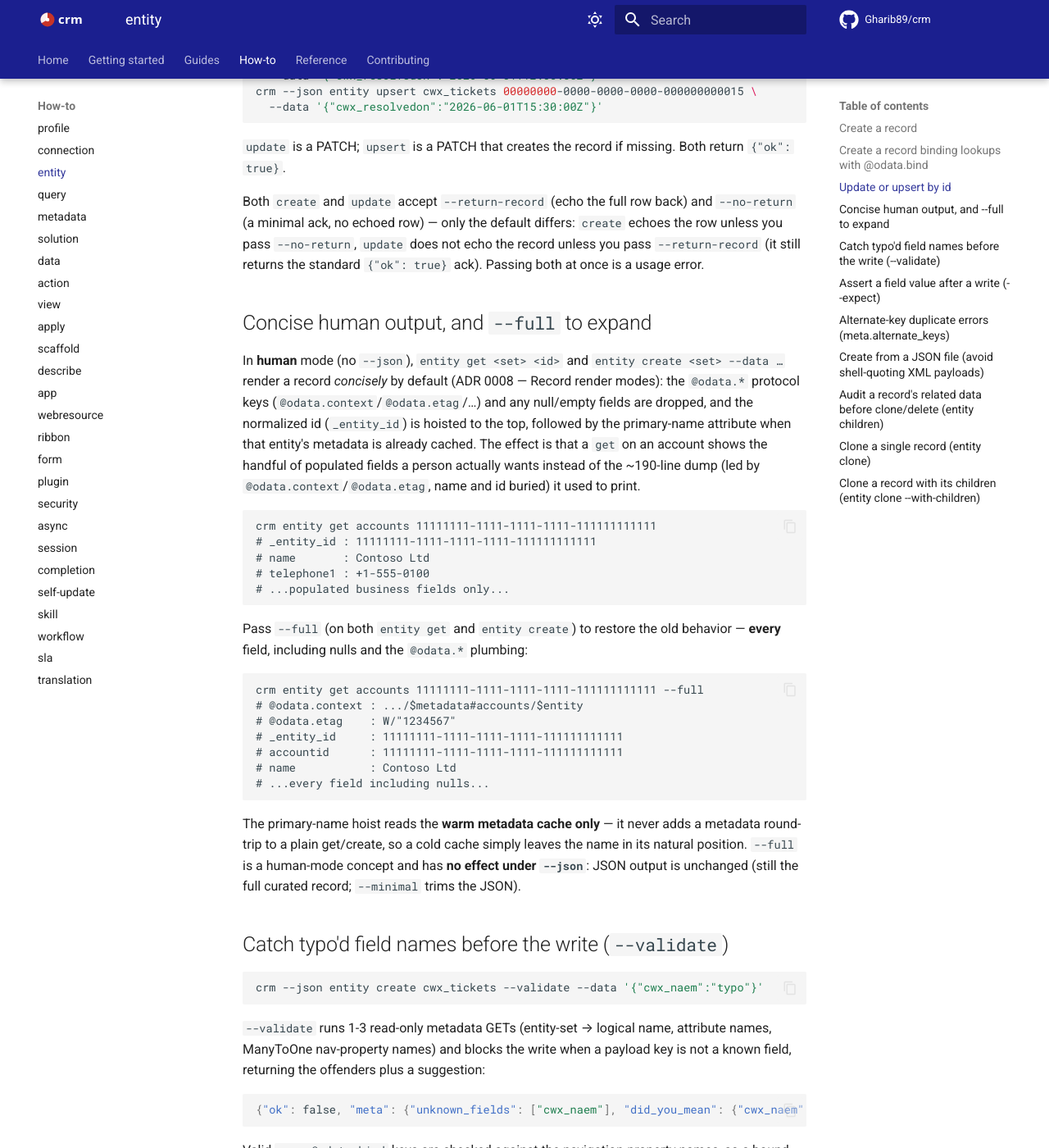
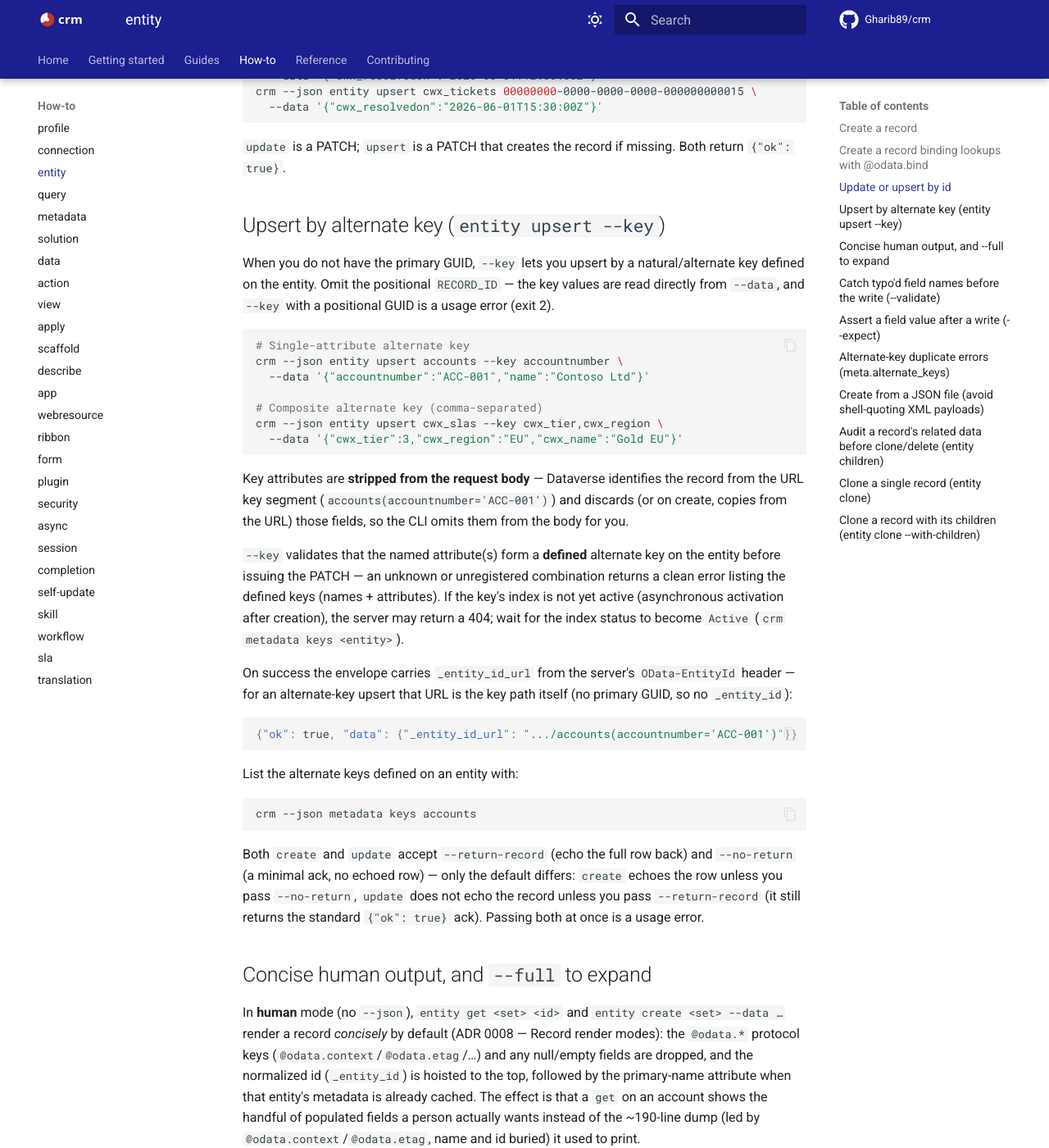
Before and after one commit to Gharib89/crm, an MkDocs documentation site: the page built from docs/how-to/entity.md, in a window 1280 px wide and 1400 px high, scrolled down 1157 px. Shown: the whole window at 82% size. Built offline with MkDocs 1.6.1 and Material for MkDocs 9.7.7, drawn with Linux system fonts in a browser that asks for light colours; comment, search, counter and statistics services are not loaded.

Commit message:
docs: document upsert by alternate key (--key)
README, how-to (entity/data), and the records skill reference for the new
`entity upsert --key` and `data import --mode upsert --key` paths: body-stripping,
pre-flight key validation, composite-key ordering, index-activation timing, and
the _entity_id_url success envelope.

````diff
--- a/docs/how-to/entity.md
+++ b/docs/how-to/entity.md
@@ -33,6 +33,49 @@ crm --json entity upsert cwx_tickets 00000000-0000-0000-0000-000000000015 \
   --data '{"cwx_resolvedon":"2026-06-01T15:30:00Z"}'
 ```
 `update` is a PATCH; `upsert` is a PATCH that creates the record if missing. Both return `{"ok": true}`.
+
+## Upsert by alternate key (`entity upsert --key`)
+
+When you do not have the primary GUID, `--key` lets you upsert by a
+natural/alternate key defined on the entity. Omit the positional `RECORD_ID` —
+the key values are read directly from `--data`, and `--key` with a positional
+GUID is a usage error (exit 2).
+
+```bash
+# Single-attribute alternate key
+crm --json entity upsert accounts --key accountnumber \
+  --data '{"accountnumber":"ACC-001","name":"Contoso Ltd"}'
+
+# Composite alternate key (comma-separated)
+crm --json entity upsert cwx_slas --key cwx_tier,cwx_region \
+  --data '{"cwx_tier":3,"cwx_region":"EU","cwx_name":"Gold EU"}'
+```
+
+Key attributes are **stripped from the request body** — Dataverse identifies the
+record from the URL key segment (`accounts(accountnumber='ACC-001')`) and
+discards (or on create, copies from the URL) those fields, so the CLI omits them
+from the body for you.
+
+`--key` validates that the named attribute(s) form a **defined** alternate key on
+the entity before issuing the PATCH — an unknown or unregistered combination
+returns a clean error listing the defined keys (names + attributes). If the key's
+index is not yet active (asynchronous activation after creation), the server may
+return a 404; wait for the index status to become `Active` (`crm metadata keys
+<entity>`).
+
+On success the envelope carries `_entity_id_url` from the server's
+`OData-EntityId` header — for an alternate-key upsert that URL is the key path
+itself (no primary GUID, so no `_entity_id`):
+
+```json
+{"ok": true, "data": {"_entity_id_url": ".../accounts(accountnumber='ACC-001')"}}
+```
+
+List the alternate keys defined on an entity with:
+
+```bash
+crm --json metadata keys accounts
+```
 
 Both `create` and `update` accept `--return-record` (echo the full row back) and `--no-return` (a minimal ack, no echoed row) — only the default differs: `create` echoes the row unless you pass `--no-return`, `update` does not echo the record unless you pass `--return-record` (it still returns the standard `{"ok": true}` ack). Passing both at once is a usage error.
 
````
Also changed, not shown: README.md (+5 -3 lines), crm/skills/reference/records.md (+55 -0 lines), docs/how-to/data.md (+27 -0 lines).
